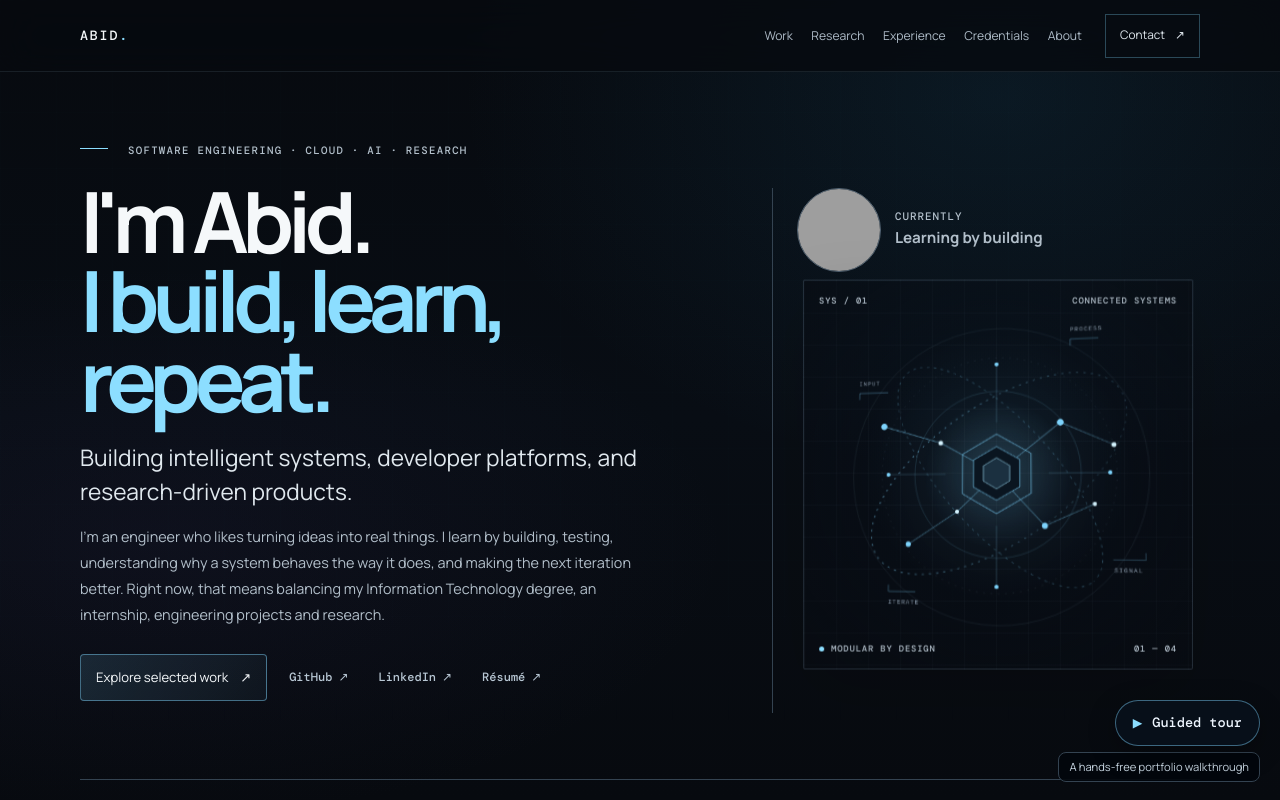
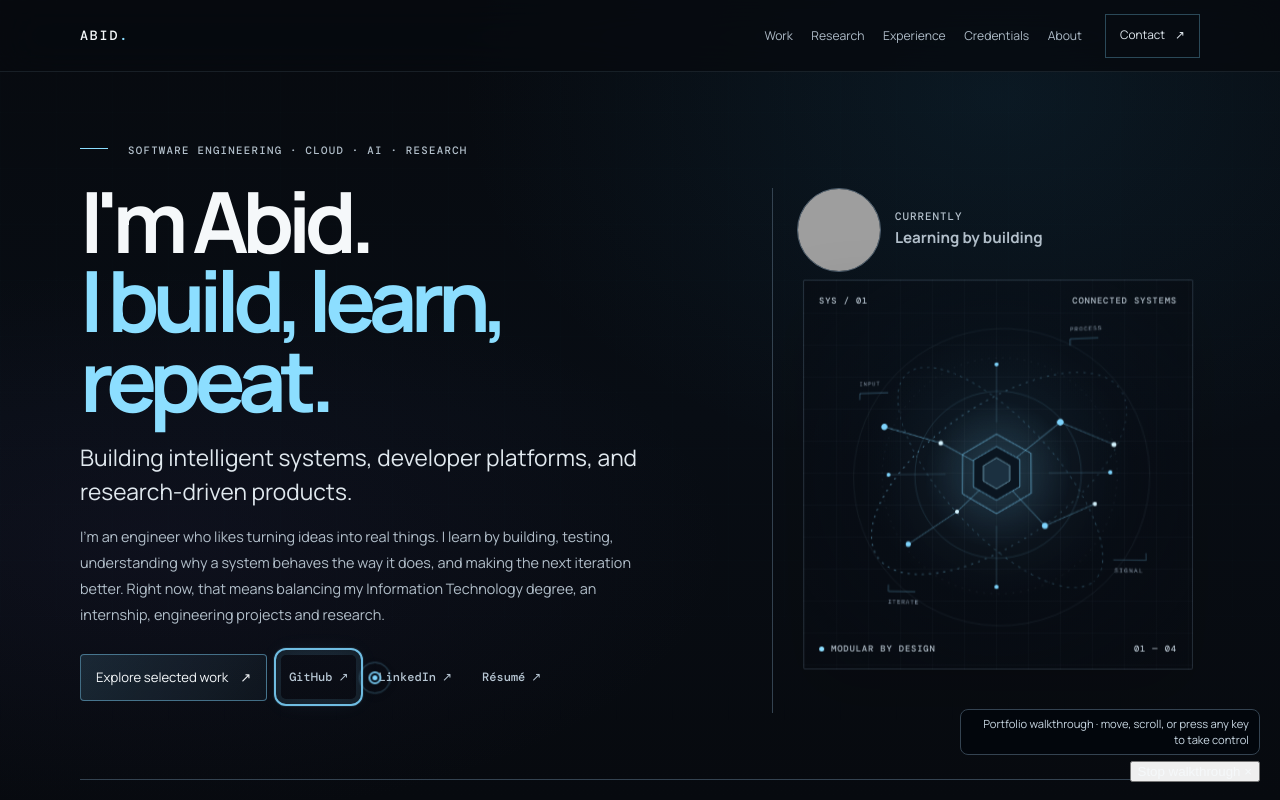
Before and after one commit to InfX2243/portfolio, a React (Vite) app: page / in a window 1280 px wide. Shown: the top 800 px of the page. Built offline with nearby package versions, Linux system fonts and the light colour scheme; grey boxes are pictures that could not be loaded.

Commit message:
Automate guided tour and stabilize cursor tracking

```diff
--- a/src/components/GuidedTour.jsx
+++ b/src/components/GuidedTour.jsx
@@ -21,12 +21,11 @@ const easeInOutCubic = (value) =>
   value < 0.5 ? 4 * value * value * value : 1 - Math.pow(-2 * value + 2, 3) / 2;
 
 export function GuidedTour({ path }) {
-  const [playing, setPlaying] = useState(false);
-  const startedAt = useRef(0);
+  const [playing, setPlaying] = useState(() => !window.matchMedia("(prefers-reduced-motion: reduce)").matches);
+  const startedAt = useRef(Date.now());
   const cursorRef = useRef(null);
   const targetIndex = useRef(0);
 
-  // A single cancellable animation loop avoids overlapping native smooth-scroll requests.
   useEffect(() => {
     if (!playing) return undefined;
 
@@ -35,6 +34,11 @@ export function GuidedTour({ path }) {
     let timeoutId = 0;
     let highlighted = null;
     const reduceMotion = window.matchMedia("(prefers-reduced-motion: reduce)").matches;
+    const previousScrollBehavior = document.documentElement.style.scrollBehavior;
+    // The tween owns every scroll frame. CSS smooth scrolling would queue competing animations.
+    document.documentElement.style.scrollBehavior = "auto";
+    targetIndex.current = 0;
+
     const wait = (ms) => new Promise((resolve) => {
       timeoutId = window.setTimeout(resolve, ms);
     });
@@ -56,21 +60,31 @@ export function GuidedTour({ path }) {
     const scrollToPosition = async (top) => {
       const start = window.scrollY;
       const maxTop = Math.max(0, document.documentElement.scrollHeight - window.innerHeight);
-      await animateValue(start, Math.max(0, Math.min(top, maxTop)), 1750, (value) => {
-        window.scrollTo(0, value);
-      });
+      const destination = Math.max(0, Math.min(top, maxTop));
+      await animateValue(start, destination, 1450, (value) => window.scrollTo(0, value));
+      // Let layout and scroll-linked elements settle before reading target coordinates.
+      await wait(90);
     };
 
-    const moveCursorTo = async (element) => {
+    const moveCursorBeside = async (element) => {
       const rect = element.getBoundingClientRect();
-      const x = Math.min(window.innerWidth - 22, Math.max(18, rect.left + Math.min(rect.width * 0.72, rect.width - 12)));
-      const y = Math.min(window.innerHeight - 22, Math.max(18, rect.top + Math.min(rect.height * 0.5, rect.height - 12)));
       const cursor = cursorRef.current;
       if (!cursor) return;
-      const current = cursor.dataset.position?.split(",").map(Number) || [window.innerWidth * 0.72, window.innerHeight * 0.55];
+
+      // Park outside the target's content box. Prefer its right edge; use the left gutter when needed.
+      const rightX = rect.right + 18;
+      const leftX = rect.left - 18;
+      const x = rightX <= window.innerWidth - 18
+        ? rightX
+        : leftX >= 18
+          ? leftX
+          : window.innerWidth - 14;
+      const y = Math.min(window.innerHeight - 24, Math.max(24, rect.top + Math.min(rect.height / 2, 42)));
+      const current = cursor.dataset.position?.split(",").map(Number) || [window.innerWidth - 24, 100];
       const [startX, startY] = current;
+
       await new Promise((resolve) => {
-        const duration = reduceMotion ? 0 : 680;
+        const duration = reduceMotion ? 0 : 520;
         const start = performance.now();
         const tick = (now) => {
           if (cancelled) { resolve(); return; }
@@ -87,17 +101,18 @@ export function GuidedTour({ path }) {
       });
     };
 
-    const runTour = async () => {
-      while (!cancelled) {
-        const candidates = Array.from(document.querySelectorAll(TARGET_SELECTOR)).filter((element) => {
+    const getCandidates = () => Array.from(document.querySelectorAll(TARGET_SELECTOR)).filter((element) => {
       if (element.closest(".guided-tour") || element.closest("[aria-hidden='true']")) return false;
       const rect = element.getBoundingClientRect();
       const style = window.getComputedStyle(element);
       return rect.width > 0 && rect.height > 0 && style.visibility !== "hidden" && style.display !== "none";
     });
 
+    const runTour = async () => {
+      while (!cancelled) {
+        const candidates = getCandidates();
         if (!candidates.length) {
-          await wait(1200);
+          await wait(500);
           continue;
         }
 
@@ -112,34 +127,36 @@ export function GuidedTour({ path }) {
           }
           history.pushState({}, "", BASE_PATH + nextRoute.path);
           window.dispatchEvent(new PopStateEvent("popstate"));
+          // Route change remounts the tour effect and resets the target index for the new page.
           await wait(900);
           continue;
         }
 
         const target = candidates[targetIndex.current];
         targetIndex.current += 1;
-        const rect = target.getBoundingClientRect();
-        const visible = rect.top >= 92 && rect.bottom <= window.innerHeight - 90;
+        let rect = target.getBoundingClientRect();
+        const visible = rect.top >= 112 && rect.bottom <= window.innerHeight - 96;
         if (!visible) {
-          const desiredTop = window.scrollY + rect.top - Math.max(110, (window.innerHeight - Math.min(rect.height, 360)) / 2);
+          const desiredTop = window.scrollY + rect.top - Math.max(120, (window.innerHeight - Math.min(rect.height, 300)) / 2);
           await scrollToPosition(desiredTop);
           if (cancelled) break;
+          // Re-measure after scroll; never move toward a pre-scroll/stale rectangle.
+          rect = target.getBoundingClientRect();
         }
 
-        await moveCursorTo(target);
+        await moveCursorBeside(target);
         if (cancelled) break;
         highlighted?.classList.remove("guided-tour-highlight");
         highlighted = target;
         target.classList.add("guided-tour-highlight");
-        await wait(reduceMotion ? 350 : 1050);
+        await wait(reduceMotion ? 250 : 850);
         if (cancelled) break;
 
-        // Give the viewer a brief pause between highlighted items before continuing down the page.
         const freshRect = target.getBoundingClientRect();
-        if (freshRect.bottom > window.innerHeight - 120) {
-          await scrollToPosition(window.scrollY + window.innerHeight * 0.54);
+        if (freshRect.bottom > window.innerHeight - 118) {
+          await scrollToPosition(window.scrollY + window.innerHeight * 0.48);
         } else {
-          await wait(450);
+          await wait(300);
         }
       }
     };
@@ -150,14 +167,15 @@ export function GuidedTour({ path }) {
       window.cancelAnimationFrame(frameId);
       window.clearTimeout(timeoutId);
       highlighted?.classList.remove("guided-tour-highlight");
+      document.documentElement.style.scrollBehavior = previousScrollBehavior;
     };
   }, [playing, path]);
 
-  // Any real viewer input immediately returns control. The decorative cursor never emits pointer events.
+  // Any real user input immediately hands control back; the visual cursor never captures input.
   useEffect(() => {
     if (!playing) return undefined;
     const stopForManualControl = () => {
-      if (Date.now() - startedAt.current < 900) return;
+      if (Date.now() - startedAt.current < 1100) return;
       setPlaying(false);
     };
     window.addEventListener("pointermove", stopForManualControl, { passive: true });
@@ -172,39 +190,22 @@ export function GuidedTour({ path }) {
     };
   }, [playing]);
 
-  const toggleTour = () => {
-    if (playing) {
-      setPlaying(false);
-      return;
-    }
-    startedAt.current = Date.now();
-    targetIndex.current = 0;
-    setPlaying(true);
-  };
+  const stopTour = () => setPlaying(false);
 
   return (
     <>
       {playing && (
+        <>
           <div className="guided-tour-cursor" ref={cursorRef} aria-hidden="true">
             <span className="guided-tour-cursor-dot" />
             <span className="guided-tour-cursor-ring" />
           </div>
+          <div className="guided-tour" aria-label="Automated portfolio walkthrough">
+            <span className="guided-tour-hint" aria-live="polite">Portfolio walkthrough · move, scroll, or press any key to take control</span>
+            <button className="guided-tour-stop" type="button" onClick={stopTour}>Stop walkthrough <span aria-hidden="true">×</span></button>
+          </div>
+        </>
       )}
-      <div className="guided-tour" aria-label="Portfolio guided tour">
-        <button
-          className={playing ? "guided-tour-button is-playing" : "guided-tour-button"}
-          type="button"
-          onClick={toggleTour}
-          aria-pressed={playing}
-          title={playing ? "Stop guided tour and take control" : "Automatically tour the portfolio; move your cursor or use any control to stop"}
-        >
-          <span className="guided-tour-indicator" aria-hidden="true">{playing ? "Ⅱ" : "▶"}</span>
-          <span>{playing ? "Stop tour" : "Guided tour"}</span>
-        </button>
-        <span className="guided-tour-hint" aria-live="polite">
-          {playing ? "Auto-browsing · move your cursor to take control" : "A hands-free portfolio walkthrough"}
-        </span>
-      </div>
     </>
   );
 }
```
Lines whose indentation alone changed are shown as unchanged.
